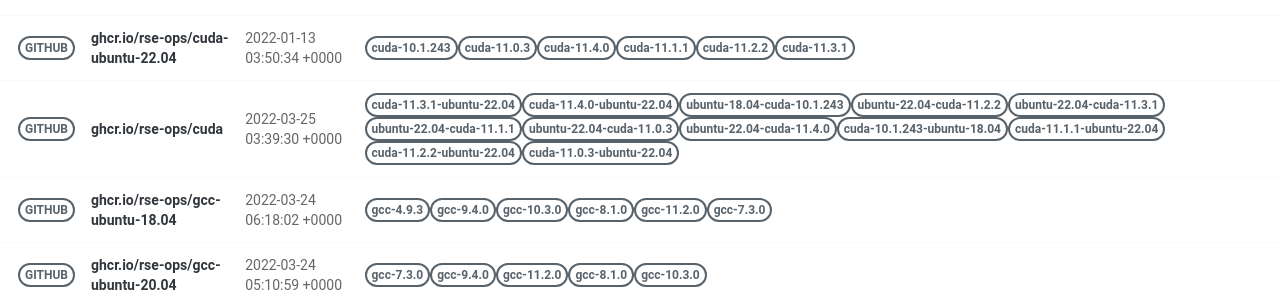
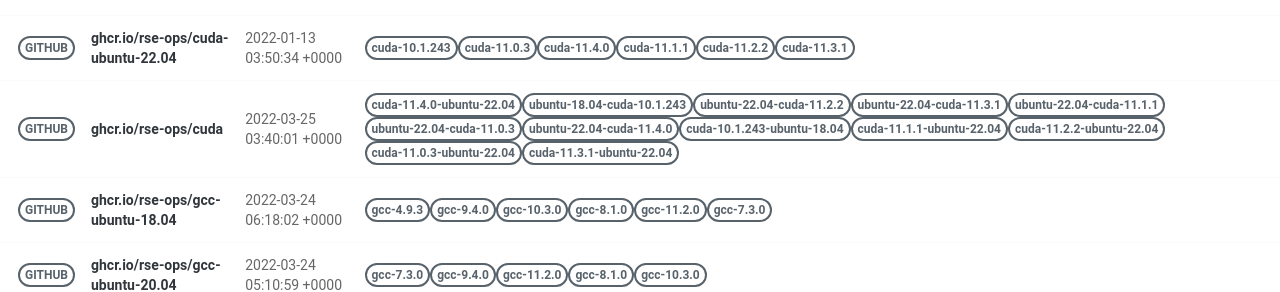
Before and after one commit to rse-ops/docker-images, a Jekyll site: the page built from pages/index.md, in a window 1280 px wide. Shown: the part 414-706 px from the top of the page. Built offline with Jekyll 4.4.1, drawn with Linux system fonts in a browser that asks for light colours; nearby versions of some CDN libraries; part of the change alters nothing that is shown.

Commit message:
Automated push to update library 2022-03-25

```diff
--- a/_library/ghcr.io-rse-ops-cuda.md
+++ b/_library/ghcr.io-rse-ops-cuda.md
@@ -1,14 +1,11 @@
 ---
 layout: container
 name: ghcr.io/rse-ops/cuda
-updated_at: 2022-03-25 03:39:30.893784
+updated_at: 2022-03-25 03:40:01.428781
 
 
 container_url: https://github.com/orgs/rse-ops/packages/container/package/cuda
 versions:
- - tag: cuda-11.3.1-ubuntu-22.04
-   dockerfile: https://github.com/rse-ops/docker-images/blob/main/ubuntu/cuda/Dockerfile
-   manifest: https://crane.ggcr.dev/manifest/ghcr.io/rse-ops/cuda:cuda-11.3.1-ubuntu-22.04
  - tag: cuda-11.4.0-ubuntu-22.04
    dockerfile: https://github.com/rse-ops/docker-images/blob/main/ubuntu/cuda/Dockerfile
    manifest: https://crane.ggcr.dev/manifest/ghcr.io/rse-ops/cuda:cuda-11.4.0-ubuntu-22.04
@@ -42,5 +39,8 @@ versions:
  - tag: cuda-11.0.3-ubuntu-22.04
    dockerfile: https://github.com/rse-ops/docker-images/blob/main/ubuntu/cuda/Dockerfile
    manifest: https://crane.ggcr.dev/manifest/ghcr.io/rse-ops/cuda:cuda-11.0.3-ubuntu-22.04
+ - tag: cuda-11.3.1-ubuntu-22.04
+   dockerfile: https://github.com/rse-ops/docker-images/blob/main/ubuntu/cuda/Dockerfile
+   manifest: https://crane.ggcr.dev/manifest/ghcr.io/rse-ops/cuda:cuda-11.3.1-ubuntu-22.04
 
 ---
```
